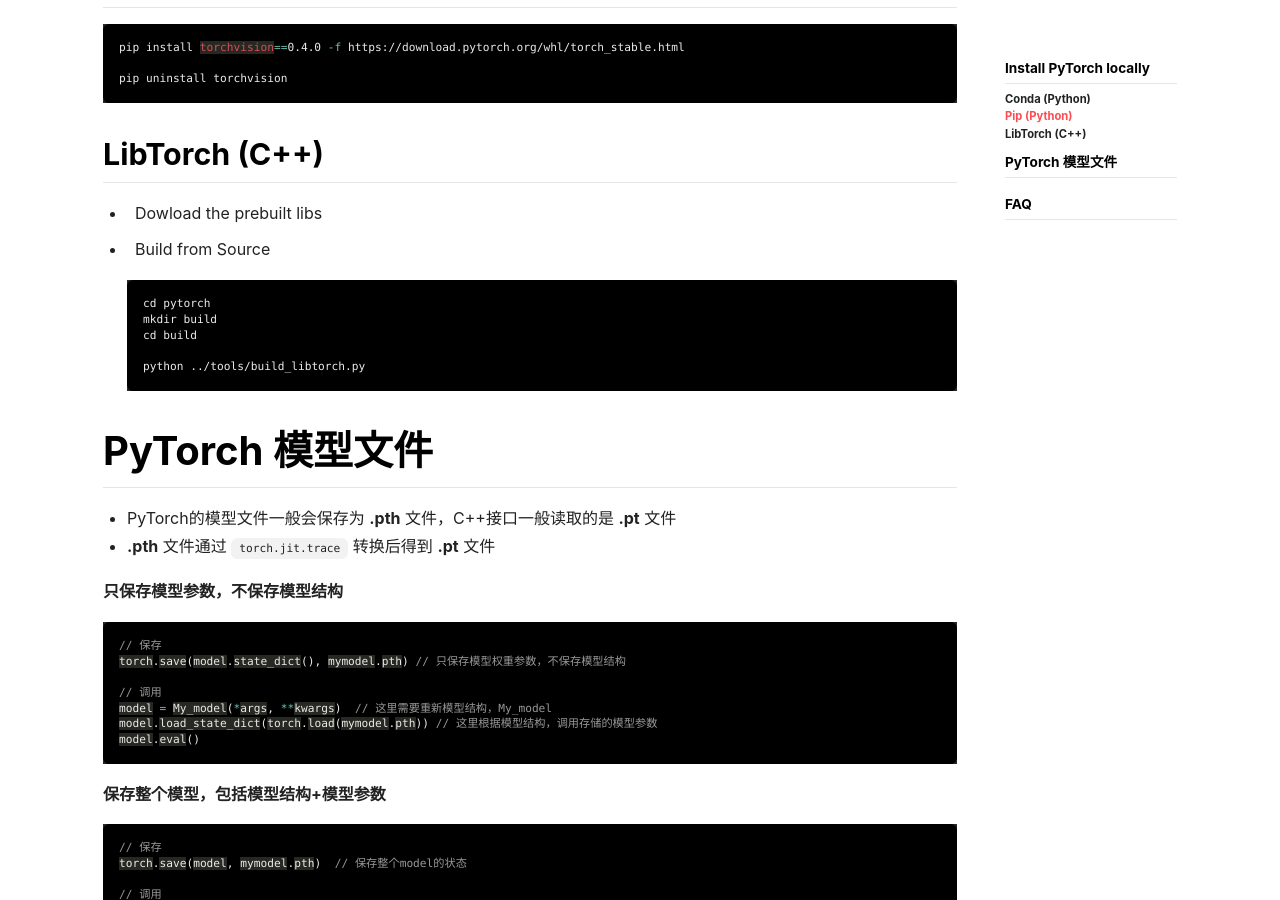
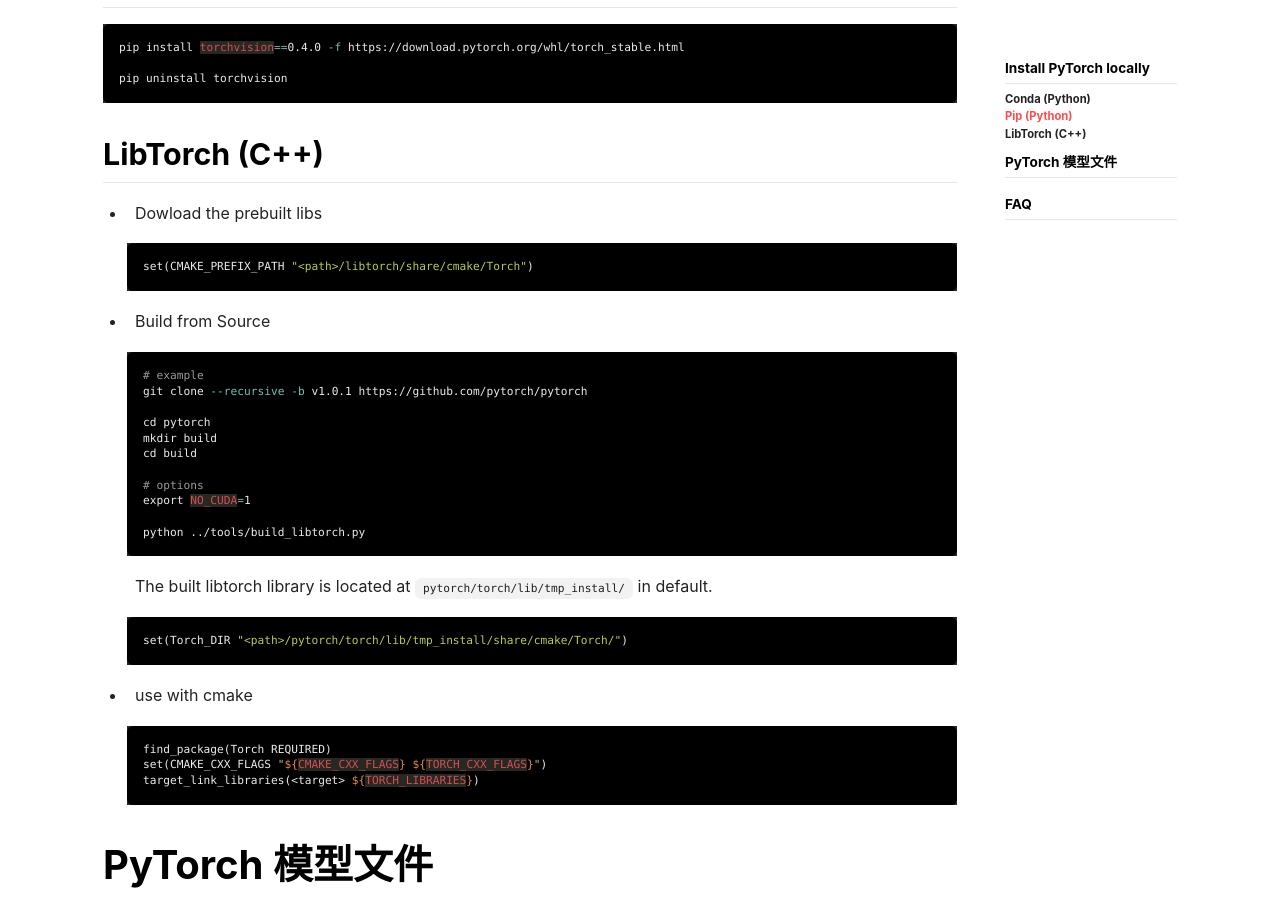
Before and after one commit to cggos/spatial-ai, a Jekyll site: the page built from _posts/ml/2022-06-25-pytorch-install-test.md, in a window 1280 px wide and 900 px high, scrolled down 1262 px. Built offline with Jekyll 4.4.1, drawn with Linux system fonts in a browser that asks for light colours; nearby versions of some CDN libraries; comment, search, counter and statistics services are not loaded.

Commit message:
update 2022-06-25-pytorch-install-test.md

````diff
--- a/_posts/ml/2022-06-25-pytorch-install-test.md
+++ b/_posts/ml/2022-06-25-pytorch-install-test.md
@@ -49,14 +49,38 @@
 
 * Dowload the prebuilt libs
 
+  ```cmake
+  set(CMAKE_PREFIX_PATH "<path>/libtorch/share/cmake/Torch")
+  ```
+
 * Build from Source
 
   ```sh
+  # example
+  git clone --recursive -b v1.0.1 https://github.com/pytorch/pytorch
+
   cd pytorch
   mkdir build
   cd build
 
+  # options
+  export NO_CUDA=1
+
   python ../tools/build_libtorch.py
+  ```
+
+  The built libtorch library is located at `pytorch/torch/lib/tmp_install/` in default.
+
+  ```cmake
+  set(Torch_DIR "<path>/pytorch/torch/lib/tmp_install/share/cmake/Torch/")
+  ```
+
+* use with cmake
+
+  ```cmake
+  find_package(Torch REQUIRED)
+  set(CMAKE_CXX_FLAGS "${CMAKE_CXX_FLAGS} ${TORCH_CXX_FLAGS}")
+  target_link_libraries(<target> ${TORCH_LIBRARIES})
   ```
 
 # PyTorch 模型文件
````
